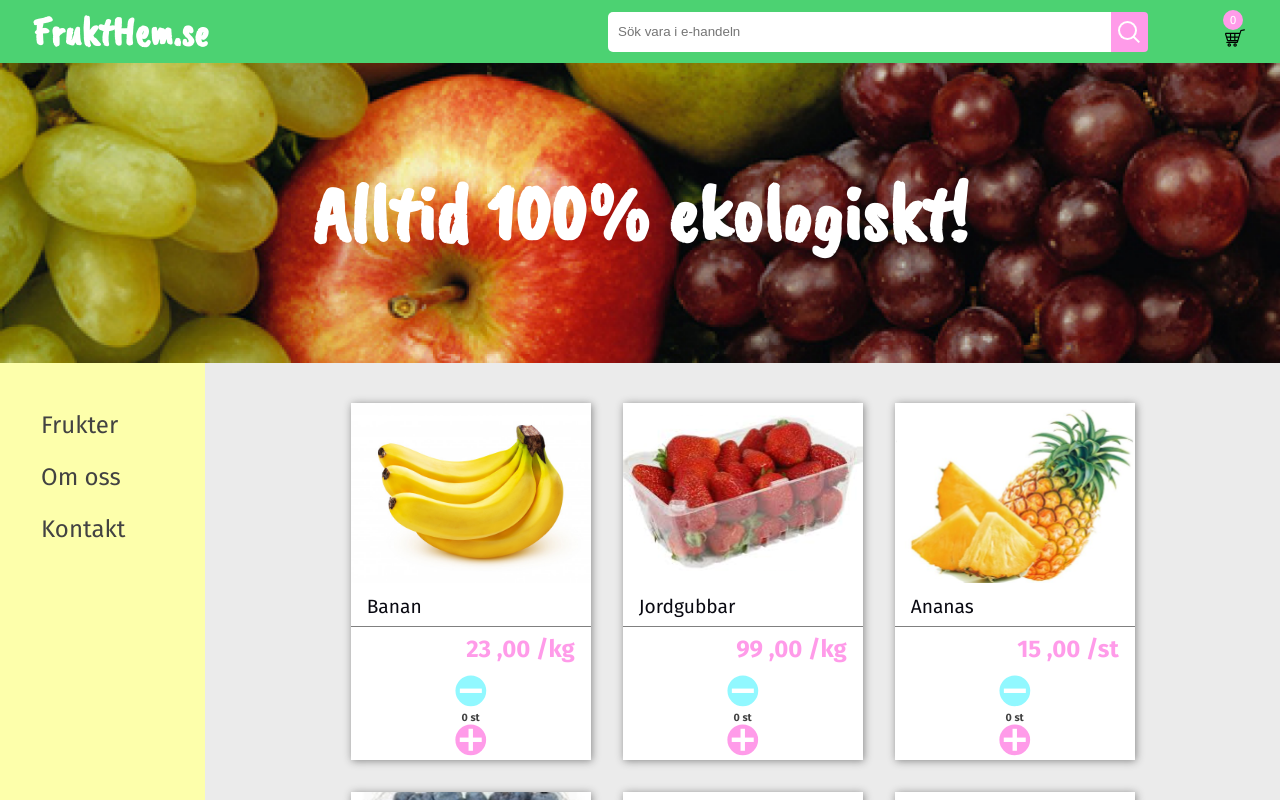
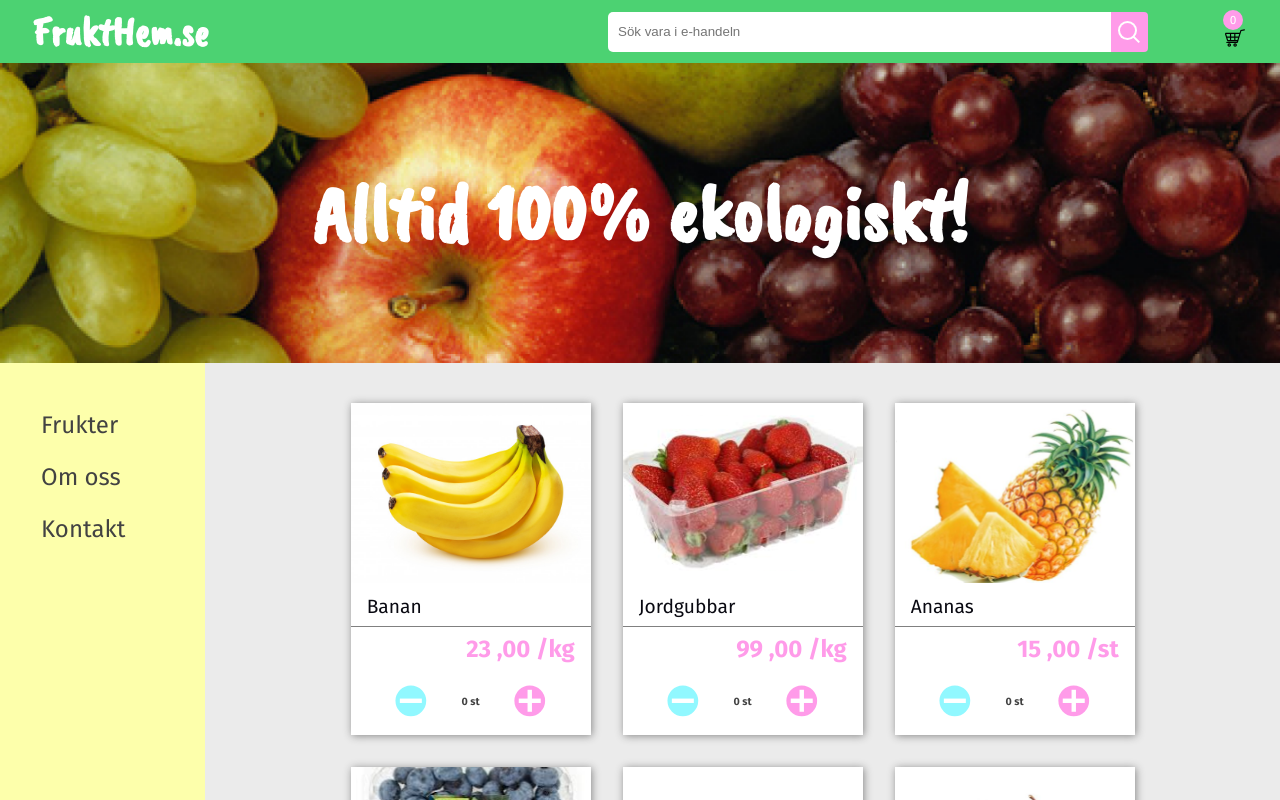
Before and after one commit to jenseneducation-sharon-tan/grupp-projekt-tdd, a Vue app: page / in a window 1280 px wide. Shown: the top 800 px of the page. Built offline with nearby package versions, Linux system fonts and the light colour scheme; a web font is replaced by a local one.

Commit message:
fixed bug about button in description sidan

```diff
--- a/src/components/AddDeleteButton.vue
+++ b/src/components/AddDeleteButton.vue
@@ -1,5 +1,5 @@
 <template>
-  <div>
+  <div id="clickB">
     <img src="@/assets/minus.svg" alt="minus" @click="down()" id="minus" />
     <h6 class="count">{{ this.product.count }} st</h6>
 
@@ -70,7 +70,7 @@ export default {
 <style lang="scss" scoped>
 @import "../scss/main.scss";
 
-#click {
+#clickB {
   display: flex;
   justify-content: space-evenly;
   align-items: center;
--- a/src/components/Header.vue
+++ b/src/components/Header.vue
@@ -80,6 +80,7 @@ export default {
   .back {
     color: $dark-gray;
     font-size: 1rem;
+    cursor: pointer;
   }
 
   a {
--- a/src/views/Description.vue
+++ b/src/views/Description.vue
@@ -10,7 +10,7 @@
           <div class="name">{{ product.name }}</div>
           <div class="price1">{{ product.price }} ,00 /{{ product.unit }}</div>
           <div class="button1">
-            <AddDeleteButton v-bind:product="product" />
+            <AddDeleteButton v-bind:id="product.id" />
           </div>
         </div>
       </div>
@@ -32,7 +32,9 @@ export default {
     Header,
     Footer
   },
+
   computed: {
+
     product() {
       let id = this.$route.params.id;
       return this.$root.$data.products.find(product => product.id == id);
```
